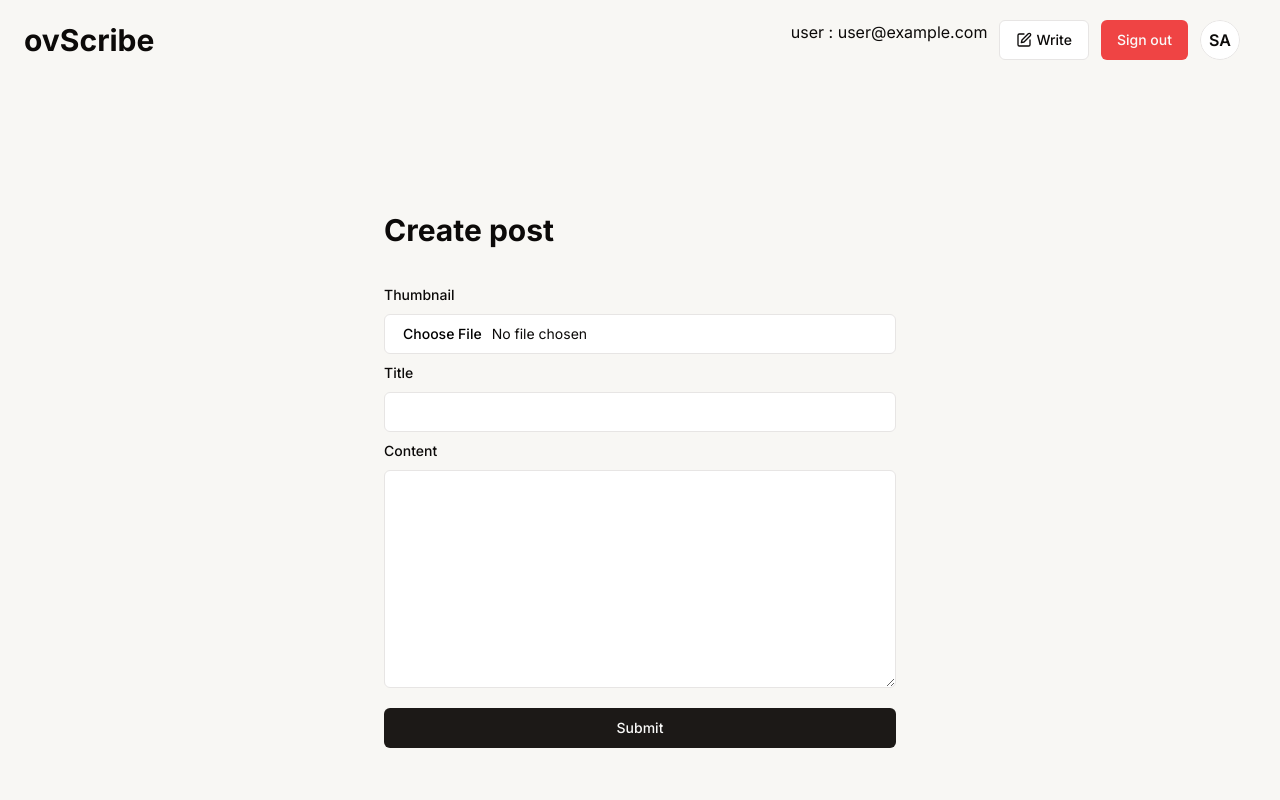
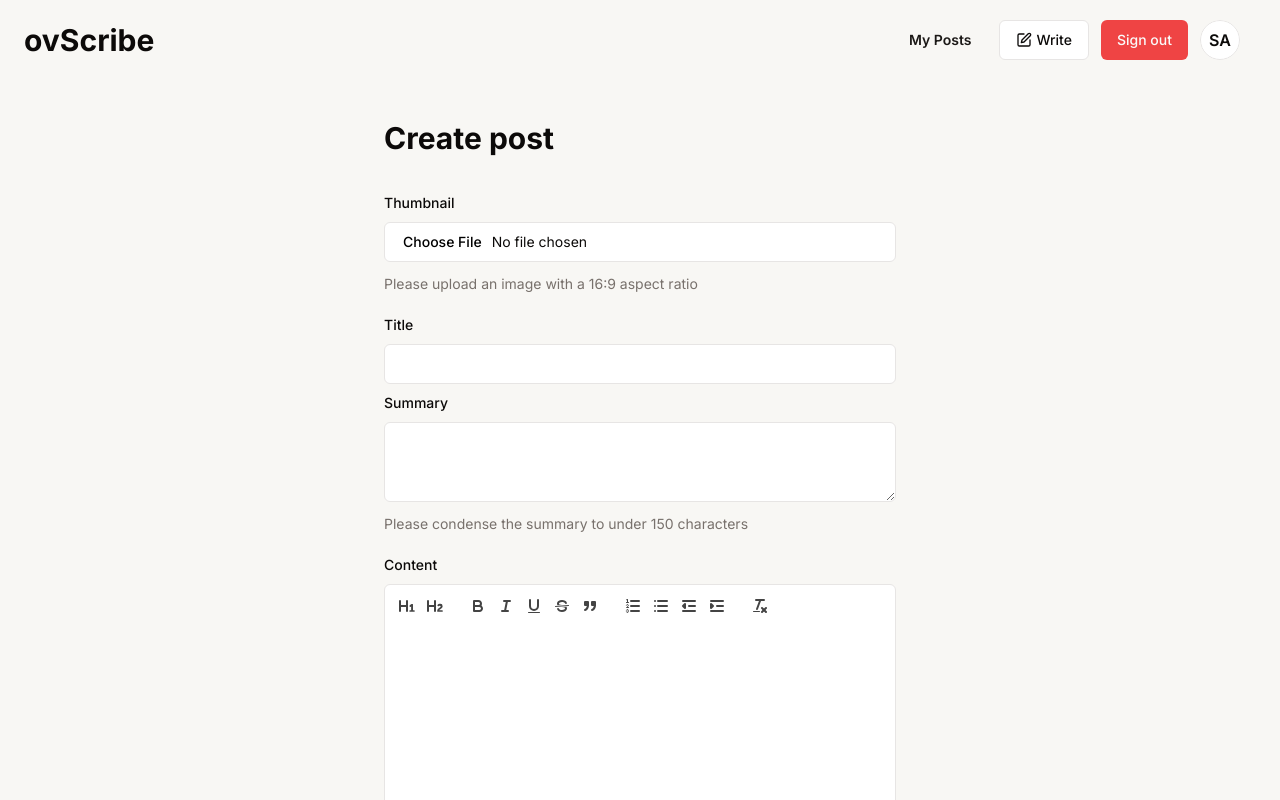
Before and after one commit to dilshad360/ovScribe, a Next.js app: page /create-post in a window 1280 px wide. Shown: the top 800 px of the page. Built offline with nearby package versions, Linux system fonts and the light colour scheme; no server answers; sample sign-in values are in the browser's storage.

Commit message:
feat: TextEditor

```diff
--- a/app/create-post/page.js
+++ b/app/create-post/page.js
@@ -1,6 +1,6 @@
-"use client"
+"use client";
 
-import NavBar from "@/components/NavBar"
+import NavBar from "@/components/NavBar";
 import { Button, Input, Label, Textarea } from "@/components/ui";
 import { useEffect, useState } from "react";
 import { db, storage } from "../firebase/config";
@@ -12,23 +12,24 @@ import { useRouter } from "next/navigation";
 import Loader from "@/components/loader";
 import slugify from "slugify";
 import withAuth from "../middleware/auth";
+import ReactQuill from "react-quill";
+import "react-quill/dist/quill.snow.css";
+import "./quillEditor.css";
 
-
-
- function createPost() {
-
-
+function createPost() {
     const { authUser, isloading } = useAuth();
 
-    const [title, setTitle] = useState(null)
-    const [content, setContent] = useState(null)
-    const [thumbnail, setThumbnail] = useState(null)
+    const [title, setTitle] = useState(null);
+    const [summary, setSummary] = useState(null);
+    const [content, setContent] = useState(null);
+    const [thumbnail, setThumbnail] = useState(null);
     const [thumbnailPreview, setThumbnailPreview] = useState(null);
 
+    const router = useRouter();
+
     const sumbitHander = async () => {
-        if (!title && !content) return
+        if (!title && !content) return;
         try {
-
             // Upload image to Firebase Storage
             let thumbnailURL = "";
             if (thumbnail) {
@@ -39,25 +40,26 @@ import withAuth from "../middleware/auth";
 
             // Generate slug from title
             const slug = slugify(title, {
-                lower: true,    // Convert to lowercase
-                strict: true    // Remove special characters
+                lower: true, // Convert to lowercase
+                strict: true, // Remove special characters
             });
-
 
             const docRef = await addDoc(collection(db, "posts"), {
                 owner: authUser.uid,
                 title: title,
                 slug: slug,
                 content: content,
+                summary: summary,
+                status: "PENDING",
                 thumbnailUrl: thumbnailURL,
                 createdAt: serverTimestamp(),
             });
-            toast.success("Successfully submitted")
+            toast.success("Successfully submitted");
             router.push("/my-posts");
         } catch (error) {
-            console.error(error)
+            console.error(error);
         }
-    }
+    };
 
     const handleThumbnailChange = (e) => {
         const file = e.target.files[0];
@@ -67,37 +69,98 @@ import withAuth from "../middleware/auth";
         }
     };
 
+    const handleEditorChange = (html) => {
+        setContent(html);
+    };
 
-    return  (
+    const quillModules = {
+        toolbar: [
+            [{ header: "1" }, { header: "2" }],
+            ["bold", "italic", "underline", "strike", "blockquote"],
+            [
+                { list: "ordered" },
+                { list: "bullet" },
+                { indent: "-1" },
+                { indent: "+1" },
+            ],
+            ["clean"],
+        ],
+        clipboard: {
+            matchVisual: false,
+        },
+    };
+
+    return (
         <>
             <NavBar />
             <main className="flex min-h-screen flex-row justify-center items-center  py-10 ">
                 <div className="w-[40%]">
                     <h2 className="text-3xl font-bold mb-10">Create post</h2>
-                    <form className="flex flex-col gap-3" onSubmit={(e) => {
-                        e.preventDefault();
-                    }}>
+                    <form
+                        className="flex flex-col gap-3"
+                        onSubmit={(e) => {
+                            e.preventDefault();
+                        }}
+                    >
                         <Label>Thumbnail</Label>
-                        <Input type="file" accept="image/*" onChange={
-                            handleThumbnailChange
-                        } />
-                        {thumbnailPreview && <img src={thumbnailPreview} alt="Thumbnail Preview" className="rounded-md" style={{ maxWidth: "100px", maxHeight: "100px" }} />}
+                        <Input
+                            type="file"
+                            accept="image/*"
+                            onChange={handleThumbnailChange}
+                        />
+                        {thumbnailPreview && (
+                            <img
+                                src={thumbnailPreview}
+                                alt="Thumbnail Preview"
+                                className="rounded-md"
+                                style={{ maxWidth: "100px", maxHeight: "100px" }}
+                            />
+                        )}
+                        <p className="text-sm text-muted-foreground pb-3">
+                        Please upload an image with a 16:9 aspect ratio
+                        </p>
                         <Label>Title</Label>
-                        <Input type="text" required onChange={(e) => {
-                            setTitle(e.target.value);
-                        }} ></Input>
+                        <Input
+                            type="text"
+                            required
+                            onChange={(e) => {
+                                setTitle(e.target.value);
+                            }}
+                        ></Input>
+
+                        <Label>Summary</Label>
+
+                        <Textarea
+                            required
+                            onChange={(e) => {
+                                setSummary(e.target.value);
+                            }}
+                            maxlength="150"
+                        />
+
+                        <p className="text-sm text-muted-foreground pb-3">
+                        Please condense the summary to under 150 characters
+                        </p>
+
                         <Label>Content</Label>
 
-                        <Textarea rows="10" required onChange={(e) => {
-                            setContent(e.target.value);
-                        }} />
+                        <ReactQuill
+                            className="bg-white rounded-md h-[360px] border"
+                            theme="snow"
+                            value={content}
+                            onChange={handleEditorChange}
+                            modules={quillModules}
+                            rows="10"
+                        />
 
-                        <Button className="mt-2" type="submit" onClick={sumbitHander}  >Submit</Button>
+                        <Button className="" type="submit" onClick={sumbitHander}>
+                            Submit
+                        </Button>
                     </form>
                 </div>
             </main>
         </>
-    )
+    );
 }
 
-export default withAuth(createPost)
+export default withAuth(createPost);
--- /dev/null
+++ b/app/create-post/quillEditor.css
@@ -0,0 +1,3 @@
+
+.ql-container.ql-snow{ border: none !important;}
+.ql-toolbar.ql-snow { border: none !important;}
--- a/app/page.js
+++ b/app/page.js
@@ -44,19 +44,20 @@ const fetchPosts = async () => {
     <NavBar/>
     <main className="flex min-h-screen flex-col items-center p-24">
       <h1 className="text-4xl font-bold opacity-45 mb-5">Posts</h1>
-      <div className="flex flex-col">
+      <div className="flex flex-col justify-center items-center">
 
       {allPosts.length > 0 &&
           allPosts.map((post, index) => (
-            <div className="flex justify-between border-t-2 p-2 w-[800px]">
+            <div className="flex justify-between border-t-2 p-4 w-4/6">
 
-            <div className="cursor-pointer" onClick={()=>{router.push(`/post/${post.slug}`);}}>
+            <div className="cursor-pointer w-9/12" onClick={()=>{router.push(`/post/${post.slug}`);}}>
             <h2 className="text-xl font-semibold " >{post.title}</h2>
-            <p className="mt-3  text-muted-foreground">{post.content.substring(0, 150) + '...'}</p>
+            <p className="mt-3  text-muted-foreground">{post.summary + '...'}</p>
             </div>
+            <div className="w-3/12">
 
-            <Image className="min-w-40 m-2 h-24 object-cover rounded-md" src={post.thumbnailUrl} width={300} height={300}/>
-
+            <Image className="min-w-40  h-24 object-cover rounded-md" src={post.thumbnailUrl} width={300} height={300}/>
+            </div>
             </div>
           ))
         }
--- a/app/post/[slug]/page.js
+++ b/app/post/[slug]/page.js
@@ -1,18 +1,16 @@
-'use client'
+"use client";
 
 import { db } from "@/app/firebase/config";
 import NavBar from "@/components/NavBar";
 import { collection, getDocs, query, where } from "firebase/firestore";
-import { useEffect } from "react";
+import { useEffect, useState } from "react";
 
 export default function Page({ params }) {
+    const [post, setPost] = useState([]);
 
     useEffect(() => {
-
         fetchPost(params.slug);
-
-    }, [])
-
+    }, []);
 
     const fetchPost = async (slug) => {
         try {
@@ -22,19 +20,19 @@ export default function Page({ params }) {
             querySnapshot.forEach((doc) => {
                 data.push({ ...doc.data(), id: doc.id });
             });
-            console.log(data)
-            // setPosts(data);
+            console.log(data);
+            setPost(data);
         } catch (error) {
             console.error(error);
         }
     };
 
-
-
-    return <div>
-        <NavBar />
-
-        My Post: {params.slug}
-
-    </div>
+    return (
+        <div>
+            <NavBar />
+            {post < 0 && <div>
+                <h3 className="text-3xl font-semibold">{post[0].title}</h3>
+            </div>}
+        </div>
+    );
 }
--- a/components/NavBar.jsx
+++ b/components/NavBar.jsx
@@ -23,7 +23,9 @@ const NavBar = () => {
         <div className="flex flex-row gap-3 m-4">
           {authUser ? (
             <>
-              <p>user : {authUser.email}</p>
+              <Link href="/my-posts">
+                <Button variant="link" className="font-semibold">My Posts</Button>
+              </Link>
               <Link href="/create-post">
                 <Button variant="outline"> <SquarePen className="mr-1 w-4" /> Write</Button>
               </Link>
--- /dev/null
+++ b/components/ui/badge.jsx
@@ -0,0 +1,34 @@
+import * as React from "react"
+import { cva } from "class-variance-authority";
+
+import { cn } from "@/lib/utils"
+
+const badgeVariants = cva(
+  "inline-flex items-center rounded-full border px-2.5 py-0.5 text-xs font-semibold transition-colors focus:outline-none focus:ring-2 focus:ring-ring focus:ring-offset-2",
+  {
+    variants: {
+      variant: {
+        default:
+          "border-transparent bg-primary text-primary-foreground hover:bg-primary/80",
+        secondary:
+          "border-transparent bg-secondary text-secondary-foreground hover:bg-secondary/80",
+        destructive:
+          "border-transparent bg-destructive text-destructive-foreground hover:bg-destructive/80",
+        outline: "text-foreground",
+      },
+    },
+    defaultVariants: {
+      variant: "default",
+    },
+  }
+)
+
+function Badge({
+  className,
+  variant,
+  ...props
+}) {
+  return (<div className={cn(badgeVariants({ variant }), className)} {...props} />);
+}
+
+export { Badge, badgeVariants }
--- a/package.json
+++ b/package.json
@@ -22,6 +22,7 @@
     "react": "^18",
     "react-dom": "^18",
     "react-hook-form": "^7.49.3",
+    "react-quill": "^2.0.0",
     "slugify": "^1.6.6",
     "sonner": "^1.4.0",
     "tailwind-merge": "^2.2.1",
```
Also changed, not shown: app/my-posts/page.js (+15 -6 lines), 1 other file (tests, documents, lock files or other folders).
